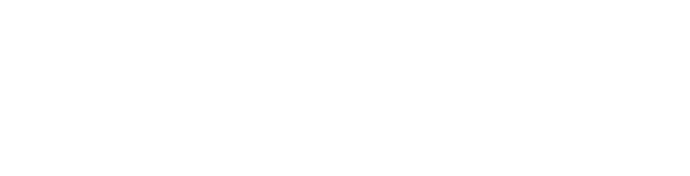
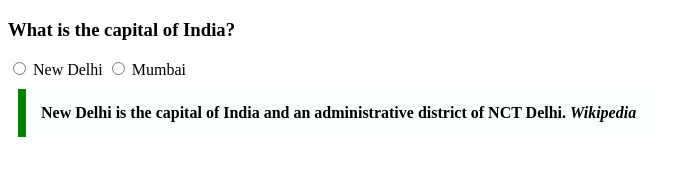
Before and after one commit to acciojob/trivia-Fouziya-1903, a website: page main.html in a window 1280 px wide. Shown: the whole page, without its empty margins (0-690 px from the left). Drawn offline with Linux system fonts and the light colour scheme.

Commit message:
created a submission

```diff
--- a/main.html
+++ b/main.html
@@ -4,10 +4,24 @@
 
 <head>
 	<link rel="stylesheet" href="styles.css">
+	<title>Trivia</title>
 </head>
 
 <body>
 	<!-- the entire body must be written by student -->
+	<h3>What is the capital of India?</h3>
+	<form>
+		<label>
+			<input type="radio" name="capital" value="New Delhi"> New Delhi
+		</label>
+		<label>
+			<input type="radio" name="capital" value="Mumbai"> Mumbai
+		</label>
+    </form>
+	<blockquote>
+		New Delhi is the capital of India and an administrative district of NCT Delhi.
+		<cite>Wikipedia</cite>
+	</blockquote>
     <script type="text/javascript" src="./script.js">
 </script>
 
--- a/styles.css
+++ b/styles.css
@@ -1,2 +1,8 @@
-
-/* Your CSS Code here. */
+blockquote{
+	max-width: 600px;
+    margin: 10px;
+    padding: 15px;
+    border-left: 8px solid green;
+    background-color: #f8fffe;
+    font-weight: bold;
+}
```
